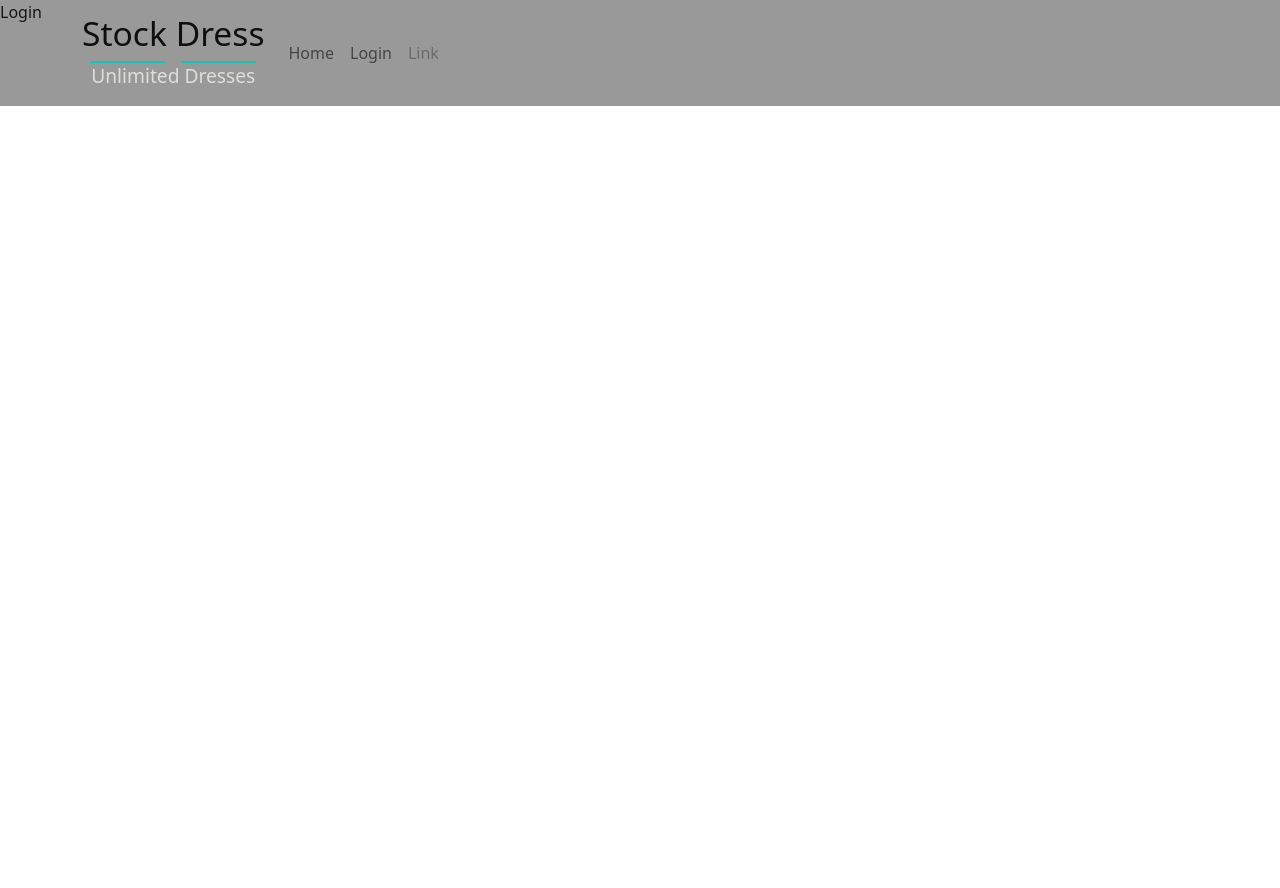
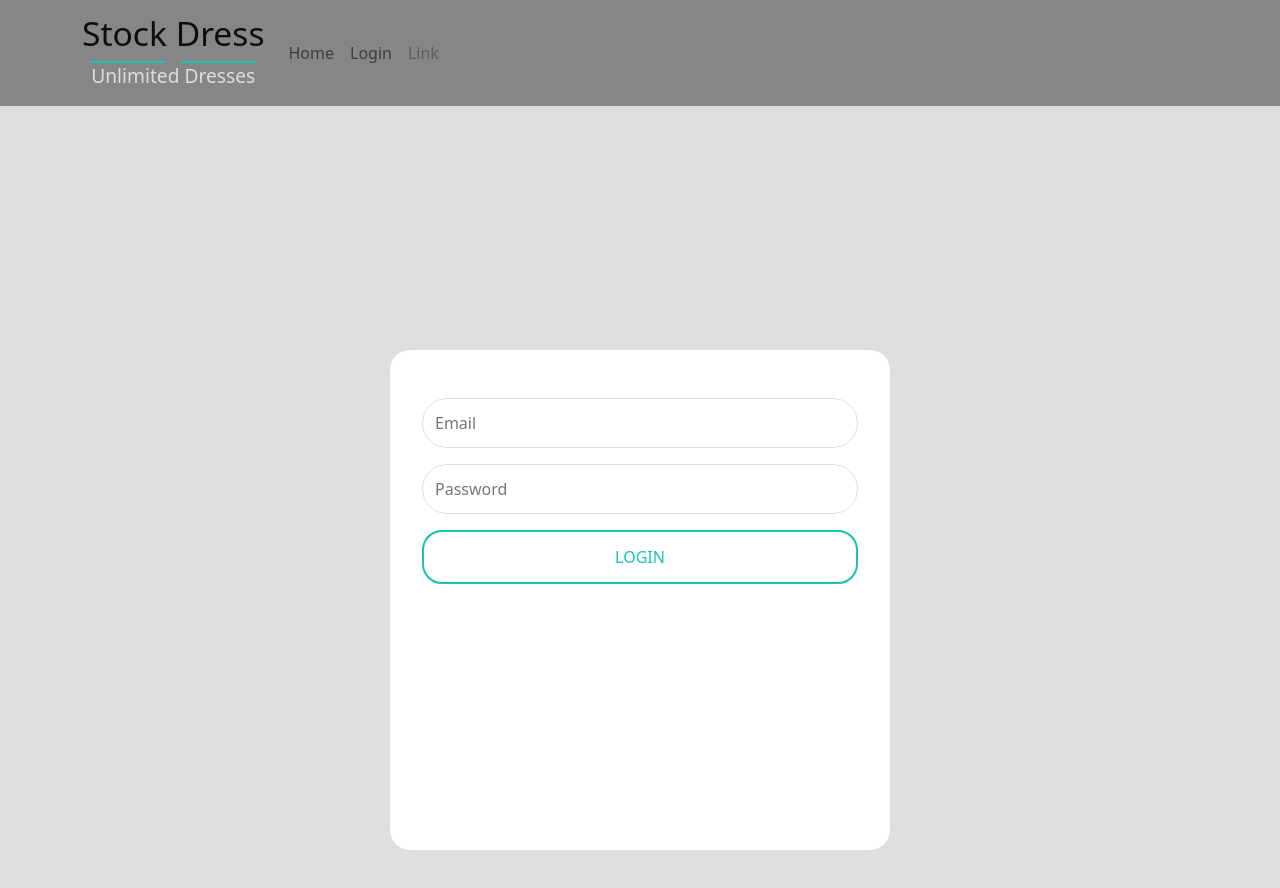
Before and after one commit to Md-Ataur-Rahman/Stock-Dress, a React (Create React App) app: page /login in a window 1280 px wide. Shown: the top 888 px of the page. Before the commit the page ends 800 px from the top, so only its background shows below. Built offline with nearby package versions, Linux system fonts and the light colour scheme.

Commit message:
Login added

```diff
--- a/src/Components/Header/Header.js
+++ b/src/Components/Header/Header.js
@@ -10,6 +10,7 @@ const Header = () => {
         width: "100%",
         background: "rgba(0, 0, 0, 0.4)",
         position: "absolute",
+        zIndex: 100000,
       }}
       expand="lg"
     >
--- a/src/Components/Login/Login.js
+++ b/src/Components/Login/Login.js
@@ -1,7 +1,32 @@
 import React from "react";
+import LoginStyle from "./Login.module.css";
+import "../Style/style.css";
 
 const Login = () => {
-  return <div>Login</div>;
+  return (
+    <section className={LoginStyle.login_section}>
+      <form className={LoginStyle.form_container}>
+        <input
+          type="email"
+          name="email"
+          placeholder="Email"
+          className={LoginStyle.input_field}
+        />
+        <input
+          type="password"
+          name="password"
+          placeholder="Password"
+          className={LoginStyle.input_field}
+        />
+        <input
+          style={{ width: "100%", borderRadius: "20px" }}
+          type="submit"
+          value="Login"
+          className="primary_btn"
+        />
+      </form>
+    </section>
+  );
 };
 
 export default Login;
--- /dev/null
+++ b/src/Components/Login/Login.module.css
@@ -0,0 +1,38 @@
+.login_section {
+    position: relative;
+    width: 100%;
+    height: 150vh;
+    background-color: #dedede;
+}
+.form_container {
+    position: absolute;
+    width: 500px;
+    height: 500px;
+    top: 50%;
+    left: 50%;
+    transform: translate(-50%, -50%);
+    -webkit-transform: translate(-50%, -50%);
+    -moz-transform: translate(-50%, -50%);
+    -ms-transform: translate(-50%, -50%);
+    -o-transform: translate(-50%, -50%);
+    background-color: white;
+    padding: 2rem;
+    border-radius: 20px;
+    -webkit-border-radius: 20px;
+    -moz-border-radius: 20px;
+    -ms-border-radius: 20px;
+    -o-border-radius: 20px;
+}
+.input_field {
+    width: 100%;
+    display: block;
+    margin: 1rem 0;
+    padding: .75rem;
+    border: 1px solid #dedede;
+    border-radius: 100px;
+    -webkit-border-radius: 100px;
+    -moz-border-radius: 100px;
+    -ms-border-radius: 100px;
+    -o-border-radius: 100px;
+    outline: none;
+}
--- a/src/Components/Style/style.css
+++ b/src/Components/Style/style.css
@@ -1,5 +1,5 @@
 /* From uiverse.io by @nikk7007 */
-primary-btn {
+.primary_btn {
     padding: 0.8em 1.8em;
     border: 2px solid #17C3B2;
     position: relative;
@@ -14,7 +14,7 @@ primary-btn {
     color: #17C3B2;
 }
 
-primary-btn::before {
+.primary_btn::before {
     content: '';
     width: 0;
     height: 300%;
@@ -28,10 +28,10 @@ primary-btn::before {
     z-index: -1;
 }
 
-primary-btn:hover::before {
+.primary_btn:hover::before {
     width: 105%;
 }
 
-primary-btn:hover {
+.primary_btn:hover {
     color: #111;
 }
```
